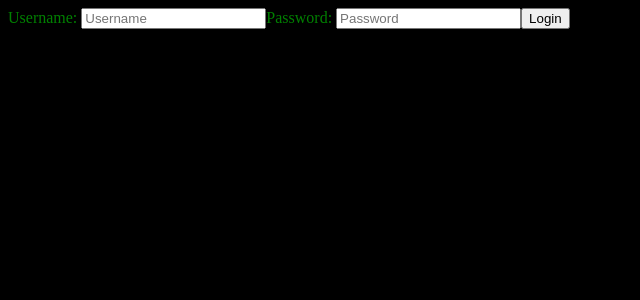
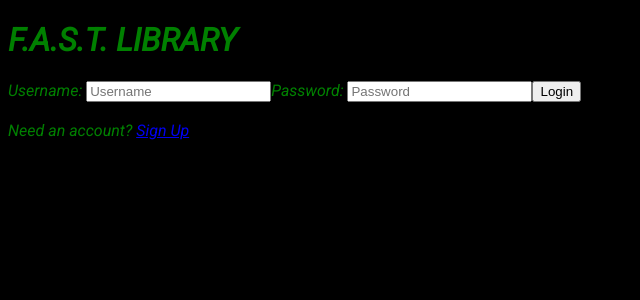
Before and after one commit to se-christopher-perez/F.A.S.T.-Library-App, a React app in the folder Frontend/: page /login in a window 1280 px wide. Shown: the top 300 px of the page, without its empty margins (0-640 px from the left). Built offline with nearby package versions, Linux system fonts and the light colour scheme; no server answers; the HTML template or start-up script is replaced by a standard one.

Commit message:
created link to signup, updated details page, added new font, next css

```diff
--- a/Frontend/src/App.css
+++ b/Frontend/src/App.css
@@ -1,5 +1,17 @@
+
+@font-face {
+
+    font-family: "app_font";
+    src: url("./fonts/app_font.ttf") format("truetype");
+    font-weight: normal;
+    font-style: normal;
+
+}
 
 body {
+
+    font-family: "app_font", sans-serif;
     background-color: black;
     color: green;
+
 }
--- a/Frontend/src/pages/Login.jsx
+++ b/Frontend/src/pages/Login.jsx
@@ -1,6 +1,6 @@
 
 import React, { useState } from "react"
-import { useNavigate } from "react-router-dom"
+import { useNavigate, Link } from "react-router-dom"
 import { useAuth } from "../context/AuthContext"
 
 function Login() {
@@ -48,6 +48,8 @@ function Login() {
 
         <div className="main-login-container">
 
+            <h1>F.A.S.T. LIBRARY</h1>
+
             <div className="login-container">
 
                 <form onSubmit={handleLogin}>
@@ -62,6 +64,10 @@ function Login() {
 
                 </form>
 
+                <br />
+
+                <span>Need an account? </span><Link to="/signup">Sign Up</Link>
+
             </div>
 
             <div className="main-error-container">
--- a/Frontend/src/pages/ProjectDetails.jsx
+++ b/Frontend/src/pages/ProjectDetails.jsx
@@ -36,11 +36,25 @@ function ProjectDetails() {
 
             <div className="lookups-container">
 
-                {project.lookup_projects.map((lookupProject) => {
+                {
 
-                    return <LookupCard key={lookupProject.lookup.id} lookup={lookupProject.lookup} />
+                    project.lookup_projects.length === 0 ? (
 
-                })}
+                        <p>You have no Lookups yet! To get started, head to Generator!</p>
+
+                    ) : (
+
+                        project.lookup_projects.map((lookupProject) => {
+
+                            return <LookupCard key={lookupProject.lookup.id} lookup={lookupProject.lookup} />
+
+                        })
+
+                    )
+
+                }
+
+
 
             </div>
 
--- a/Frontend/src/pages/Signup.jsx
+++ b/Frontend/src/pages/Signup.jsx
@@ -48,6 +48,8 @@ function Signup() {
 
         <div className="main-signup-container">
 
+            <h1>F.A.S.T. LIBRARY</h1>
+
             <div className="signup-container">
 
                 <form onSubmit={handleSignUp}>
```
Also changed, not shown: Frontend/src/fonts/app_font.ttf (added).
